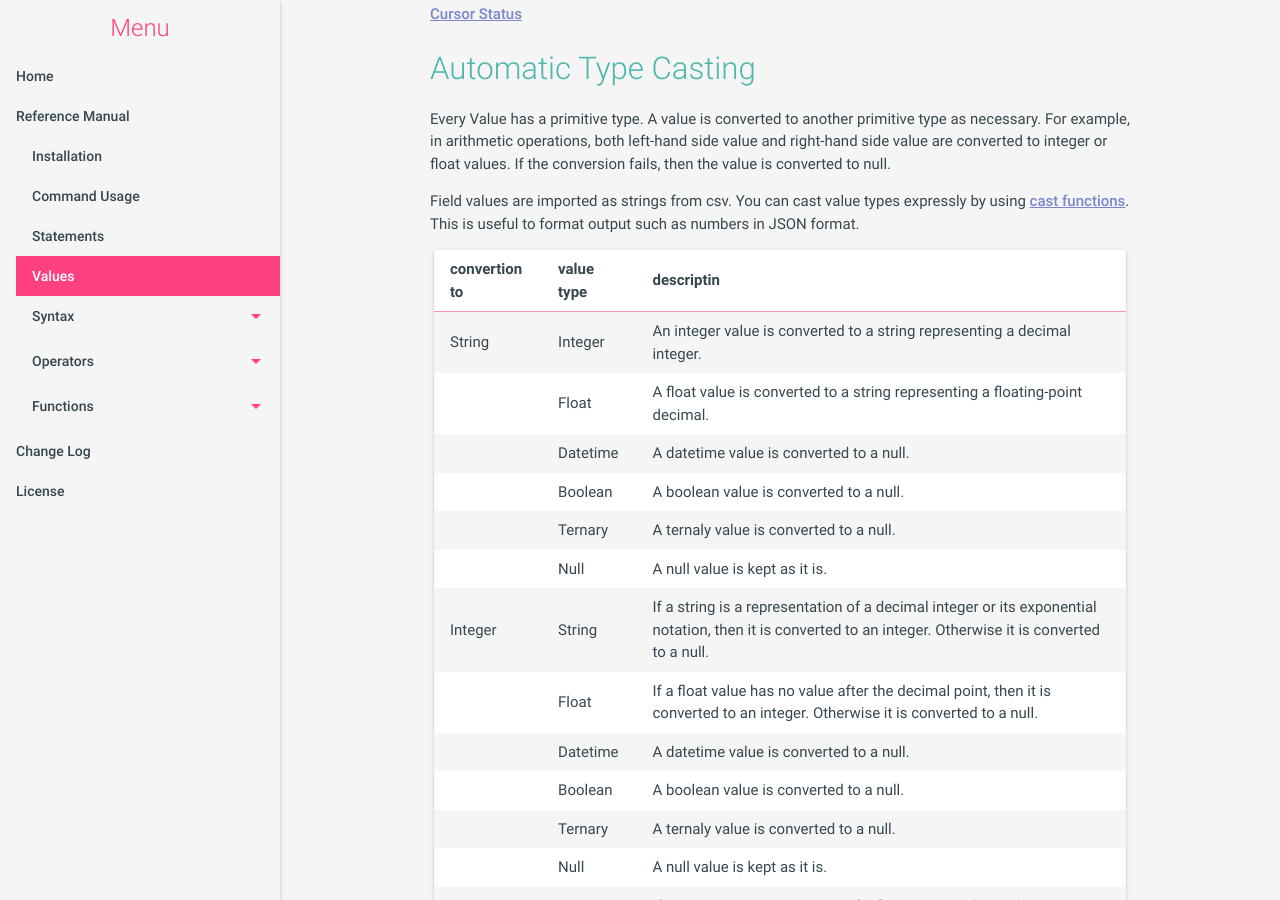
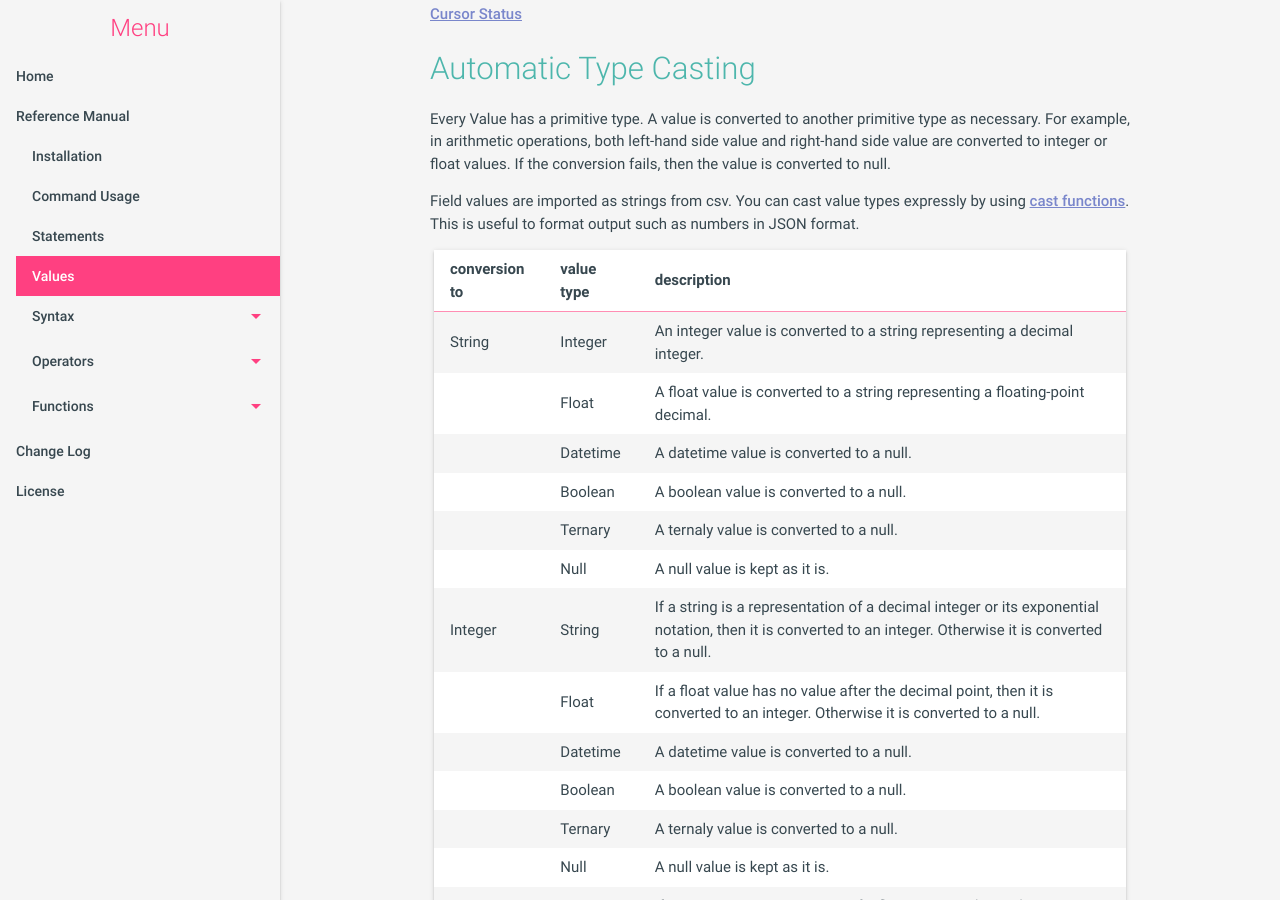
Before and after one commit to mithrandie/csvq, a Jekyll site: the page built from docs/_posts/2006-01-02-value.md, in a window 1280 px wide and 900 px high, scrolled down 4795 px. Built offline with Jekyll 4.4.1, drawn with Linux system fonts in a browser that asks for light colours.

Commit message:
Corrected spelling errors in documentation.
Corrected spelling errors in header of type conversion table in section "Automatic Type Casting" of documentation.

```diff
--- a/docs/_posts/2006-01-02-value.md
+++ b/docs/_posts/2006-01-02-value.md
@@ -232,7 +232,7 @@ Field values are imported as strings from csv.
 You can cast value types expressly by using [cast functions]({{ '/reference/cast-functions.html' | relative_url }}).
 This is useful to format output such as numbers in JSON format.
 
-| convertion to | value type | descriptin |
+| conversion to | value type | description |
 | :- | :- | :- |
 | String   | Integer  | An integer value is converted to a string representing a decimal integer. |
 |          | Float    | A float value is converted to a string representing a floating-point decimal. |
```
